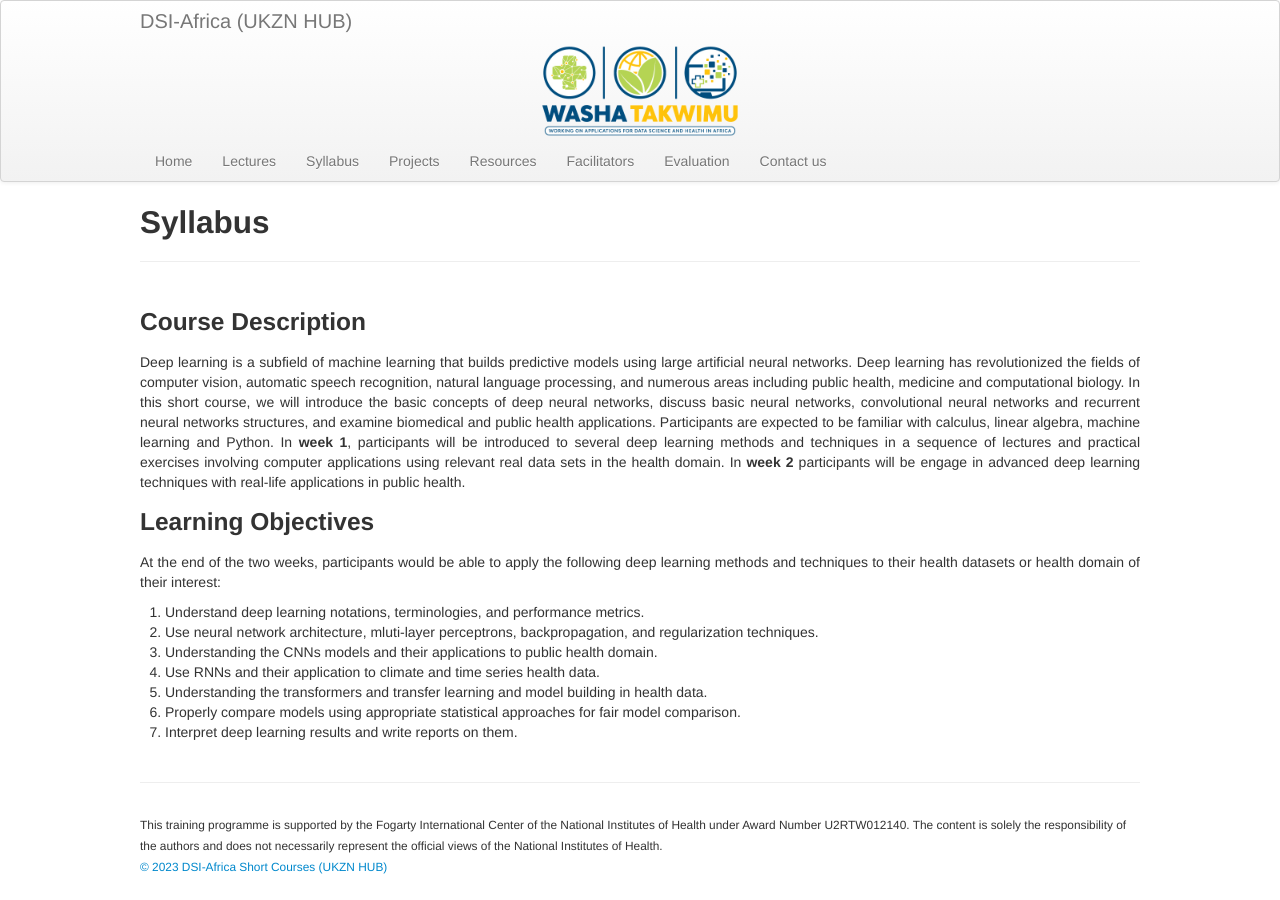
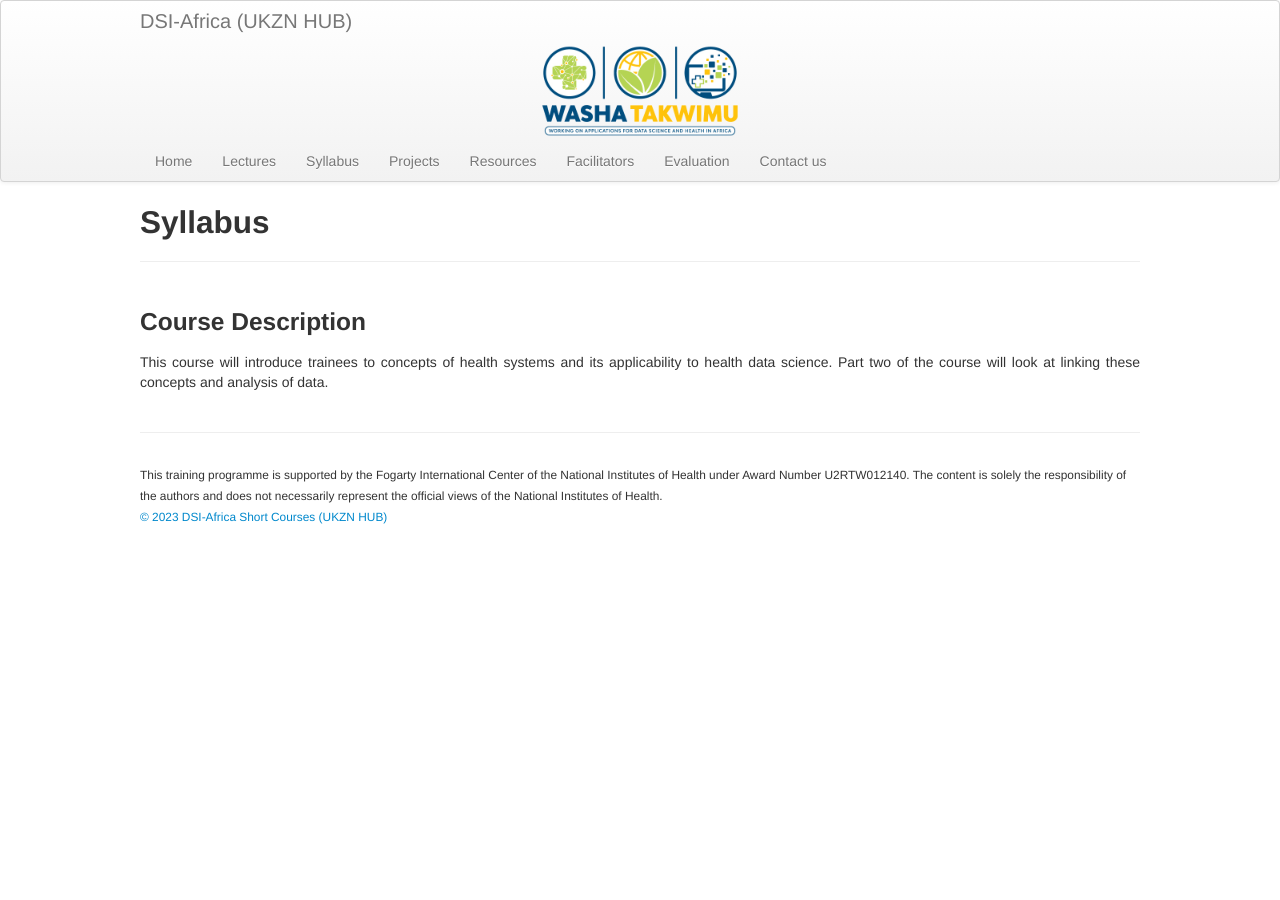
Before and after one commit to hscourseukzn/hscourseukzn.github.io, a Jekyll site: the page built from pages/syllabus.md, in a window 1280 px wide. Built offline with Jekyll 4.4.1, drawn with Linux system fonts in a browser that asks for light colours.

Commit message:
Update syllabus.md

```diff
--- a/pages/syllabus.md
+++ b/pages/syllabus.md
@@ -4,9 +4,9 @@ title: Syllabus
 ---
 
 <h3> Course Description </h3>
-<p align="justify"> Deep learning is a subfield of machine learning that builds predictive models using large artificial neural networks. Deep learning has revolutionized the fields of computer vision, automatic speech recognition, natural language processing, and numerous areas including public health, medicine and computational biology. In this short course, we will introduce the basic concepts of deep neural networks, discuss basic neural networks, convolutional neural networks and recurrent neural networks structures, and examine biomedical and public health applications. Participants are expected to be familiar with calculus, linear algebra, machine learning and Python.
+<p align="justify"> This course will introduce trainees to concepts of health systems and its applicability to health data science. Part two of the course will look at linking these concepts and analysis of data.
 
-  In <b>week 1</b>, participants will be introduced to several deep learning methods and techniques in a sequence of lectures and practical exercises involving computer applications using relevant real data sets in the health domain.
+  <!-- In <b>week 1</b>, participants will be introduced to several deep learning methods and techniques in a sequence of lectures and practical exercises involving computer applications using relevant real data sets in the health domain.
 
   In <b>week 2</b> participants will be engage in advanced deep learning techniques with real-life applications in public health. </p>
 
@@ -19,4 +19,4 @@ title: Syllabus
 4.	Use RNNs and their application to climate and time series health data.
 5.  Understanding the transformers and transfer learning and model building in health data.
 6.	Properly compare models using appropriate statistical approaches for fair model comparison.
-7.	Interpret deep learning results and write reports on them.
+7.	Interpret deep learning results and write reports on them. -->
```
